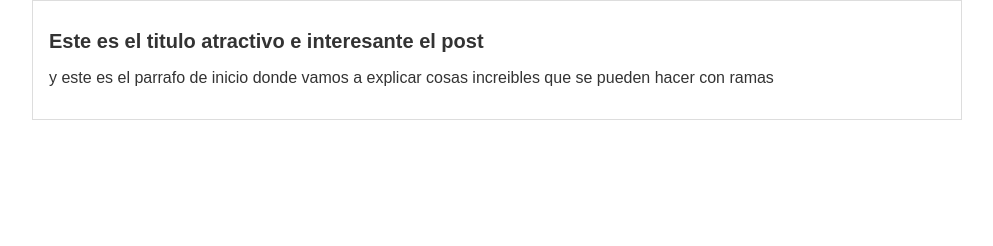
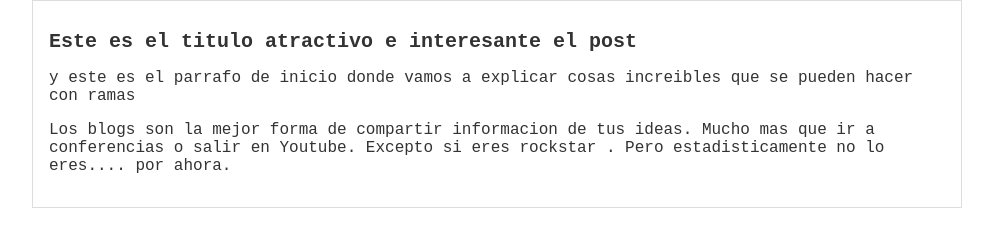
Before and after one commit to DianaCarolina3/hyperblog, a plain HTML site: page blogpost.html in a window 1280 px wide. Shown: the whole page, without its empty margins (143-1136 px from the left). Drawn offline with Linux system fonts and the light colour scheme.

Commit message:
agregado el contenido adicional del bolg

```diff
--- a/blogpost.html
+++ b/blogpost.html
@@ -1,8 +1,10 @@
 <html>
+
 <head>
   <title>El titulo del post</title>
   <link rel="stylesheet" href="styles.css" />
 </head>
+
 <body>
   <div id="container">
     <div id="post">
@@ -11,7 +13,10 @@
         y este es el parrafo de inicio donde vamos a explicar cosas increibles
         que se pueden hacer con ramas
       </p>
+      <p>Los blogs son la mejor forma de compartir informacion de tus ideas. Mucho mas que ir a conferencias o salir en
+        Youtube. Excepto si eres rockstar . Pero estadisticamente no lo eres.... por ahora.</p>
     </div>
   </div>
 </body>
+
 </html>
--- a/styles.css
+++ b/styles.css
@@ -1,6 +1,6 @@
 body {
   text-align: left;
-  font-family: Arial, Helvetica, sans-serif;
+  font-family: "Courier New", Courier, monospace, Helvetica, sans-serif;
   color: #333;
   margin: 0;
   padding: 0;
```
Lines whose indentation alone changed are shown as unchanged.
